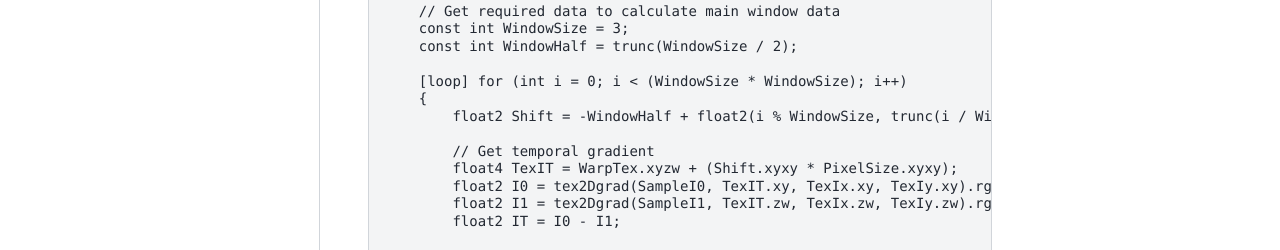
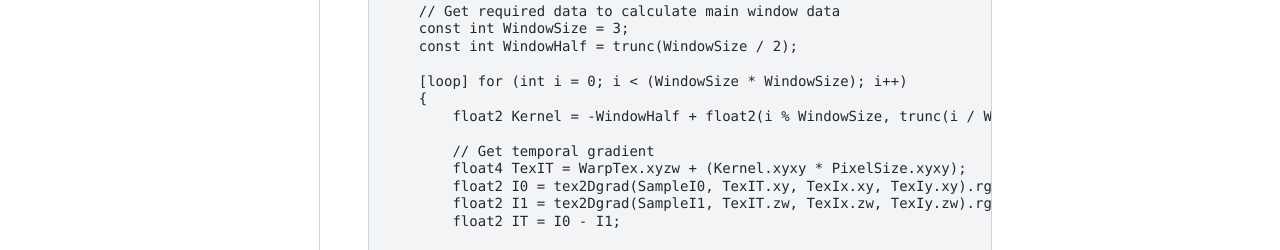
Before and after one commit to papadanku/papadanku.github.io, a Sphinx documentation site: the page built from doc/source/blog/opticalflow.rst, in a window 1280 px wide and 1400 px high, scrolled down 780 px. Shown: the part 1150-1400 px from the top of the window. Built offline with Sphinx 7.4.7 and the PyData theme 0.15.4, drawn with Linux system fonts in a browser that asks for light colours; some of the changed text lies outside the part shown.

Commit message:
Update opticalflow.rst

```diff
--- a/doc/source/blog/opticalflow.rst
+++ b/doc/source/blog/opticalflow.rst
@@ -90,17 +90,17 @@ Source Code
 
         [loop] for (int i = 0; i < (WindowSize * WindowSize); i++)
         {
-            float2 Shift = -WindowHalf + float2(i % WindowSize, trunc(i / WindowSize));
+            float2 Kernel = -WindowHalf + float2(i % WindowSize, trunc(i / WindowSize));
 
             // Get temporal gradient
-            float4 TexIT = WarpTex.xyzw + (Shift.xyxy * PixelSize.xyxy);
+            float4 TexIT = WarpTex.xyzw + (Kernel.xyxy * PixelSize.xyxy);
             float2 I0 = tex2Dgrad(SampleI0, TexIT.xy, TexIx.xy, TexIy.xy).rg;
             float2 I1 = tex2Dgrad(SampleI1, TexIT.zw, TexIx.zw, TexIy.zw).rg;
             float2 IT = I0 - I1;
 
             // Get spatial gradient
-            float4 OffsetNS = Shift.xyxy + float4(0.0, -1.0, 0.0, 1.0);
-            float4 OffsetEW = Shift.xyxy + float4(-1.0, 0.0, 1.0, 0.0);
+            float4 OffsetNS = Kernel.xyxy + float4(0.0, -1.0, 0.0, 1.0);
+            float4 OffsetEW = Kernel.xyxy + float4(-1.0, 0.0, 1.0, 0.0);
             float4 NS = WarpTex.xyxy + (OffsetNS * PixelSize.xyxy);
             float4 EW = WarpTex.xyxy + (OffsetEW * PixelSize.xyxy);
             float2 N = tex2Dgrad(SampleI0, NS.xy, TexIx.xy, TexIy.xy).rg;
```
